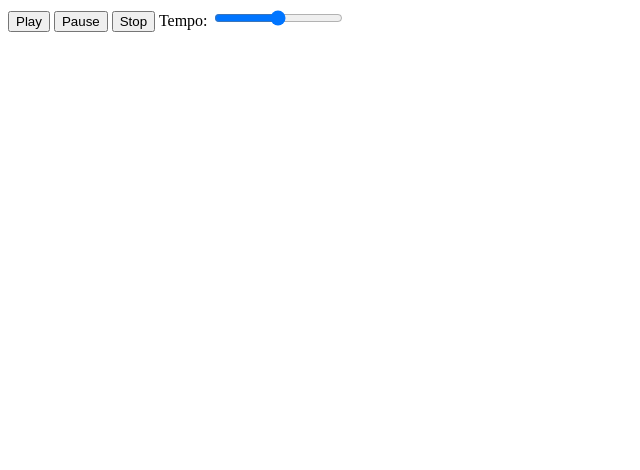
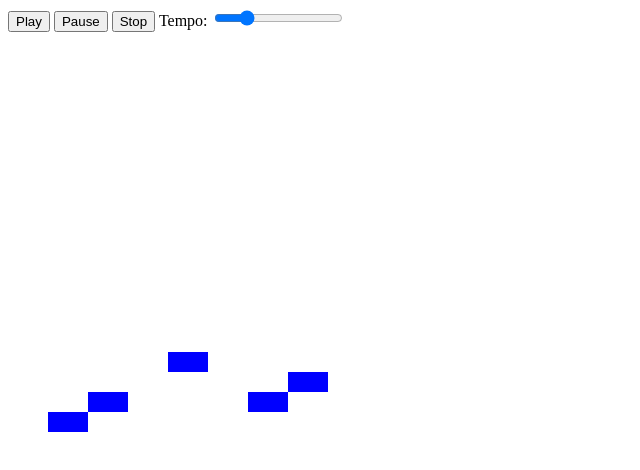
Before and after one commit to emdash-ie/Sequencer, an Electron app: page demo.html in a window 800 px wide. Shown: the whole page, without its empty margins (0-640 px from the left). Drawn offline with Linux system fonts and the light colour scheme.

Commit message:
Defer script loading so html is ready
Without this the note surface can’t be selected.

```diff
--- a/demo.html
+++ b/demo.html
@@ -2,7 +2,7 @@
 <head>
     <meta charset="UTF-8"/>
     <title>Sequencer</title>
-    <script src="demo.js"></script>
+    <script defer src="demo.js"></script>
 </head>
 <body>
     <section>
```
